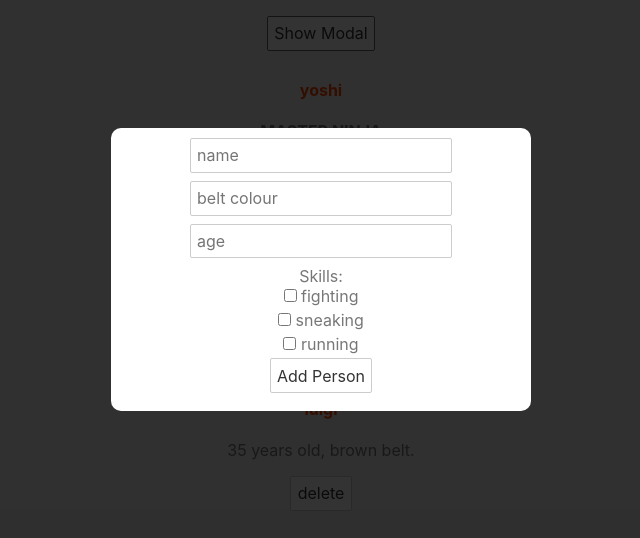
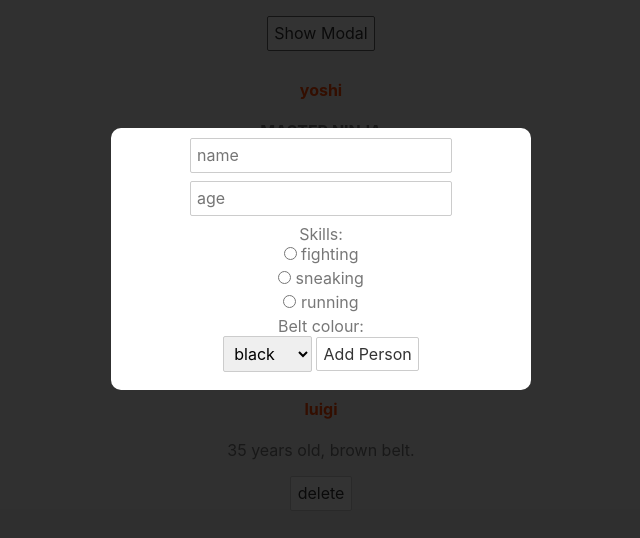
Before and after one commit to ericgross83/svelte-course, a Svelte app: page / in a window 1280 px wide. Both pictures are taken after a click on the button "Show Modal". Shown: the top 538 px of the page, without its empty margins (319-959 px from the left). Built offline with nearby package versions, Linux system fonts and the light colour scheme.

Commit message:
Add select and radio buttons and bind them with bind:group

```diff
--- a/src/AddPersonForm.svelte
+++ b/src/AddPersonForm.svelte
@@ -5,7 +5,7 @@
     // let fighting = false;
     // let sneaking = false;
     // let running = false;
-    let skills = [];
+    let skills;
     let handleSubmit = () => {
         console.log(name, beltColour, age, skills);
     };
@@ -13,11 +13,20 @@
 
 <form on:submit|preventDefault={handleSubmit}>
     <input type="text" placeholder="name" bind:value={name}>
-    <input type="text" placeholder="belt colour" bind:value={beltColour}>
     <input type="number" placeholder="age" bind:value={age}>
     <label>Skills:</label>
-    <input type="checkbox" bind:group={skills} value="fighting"> fighting <br>
-    <input type="checkbox" bind:group={skills} value="sneaking"> sneaking <br>
-    <input type="checkbox" bind:group={skills} value="running"> running <br>
+    <label>
+        <input type="radio" bind:group={skills} value="fighting">
+        <span>fighting</span>
+    </label>
+    <input type="radio" bind:group={skills} value="sneaking"> sneaking <br>
+    <input type="radio" bind:group={skills} value="running"> running <br>
+    <label>Belt colour:</label>
+    <select bind:value={beltColour}>
+        <option value="black">black</option>
+        <option value="orange">orange</option>
+        <option value="brown">brown</option>
+        <option value="white">white</option>
+    </select>
     <button>Add Person</button>
 </form>
```
